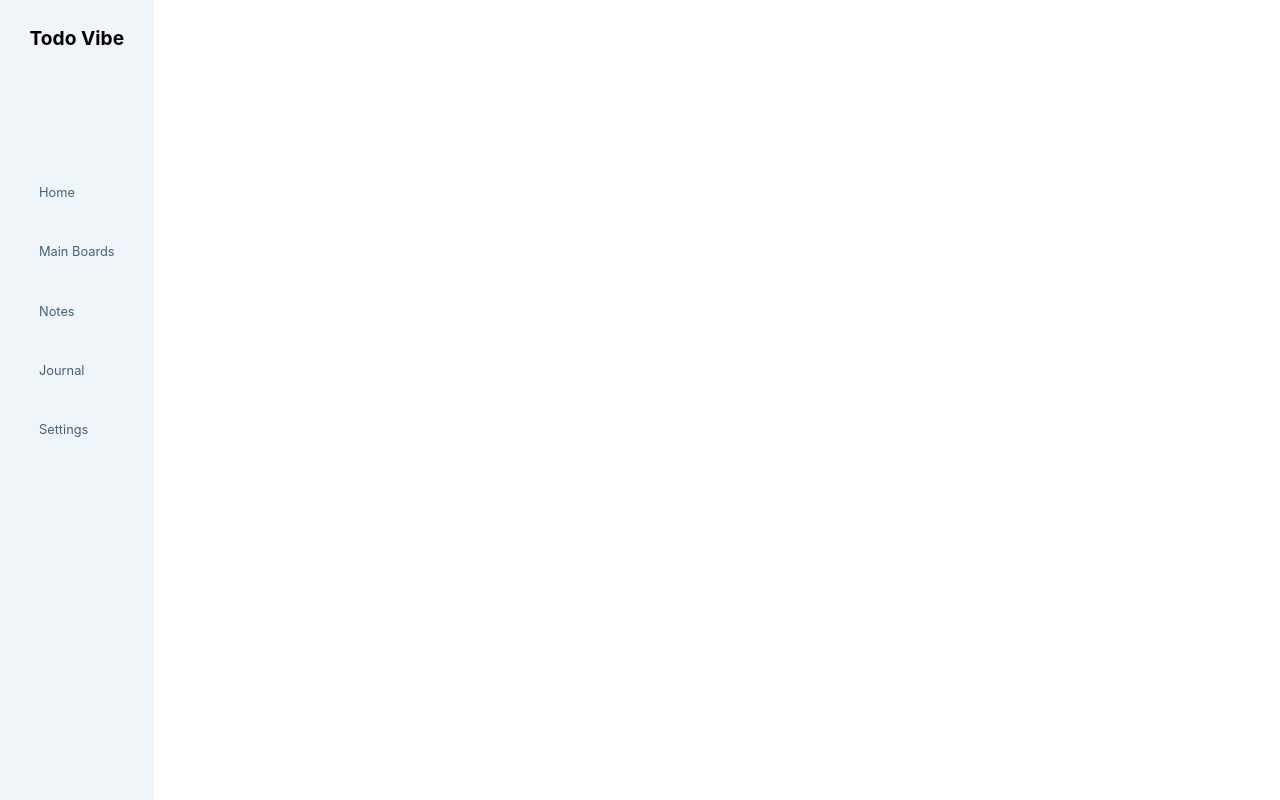
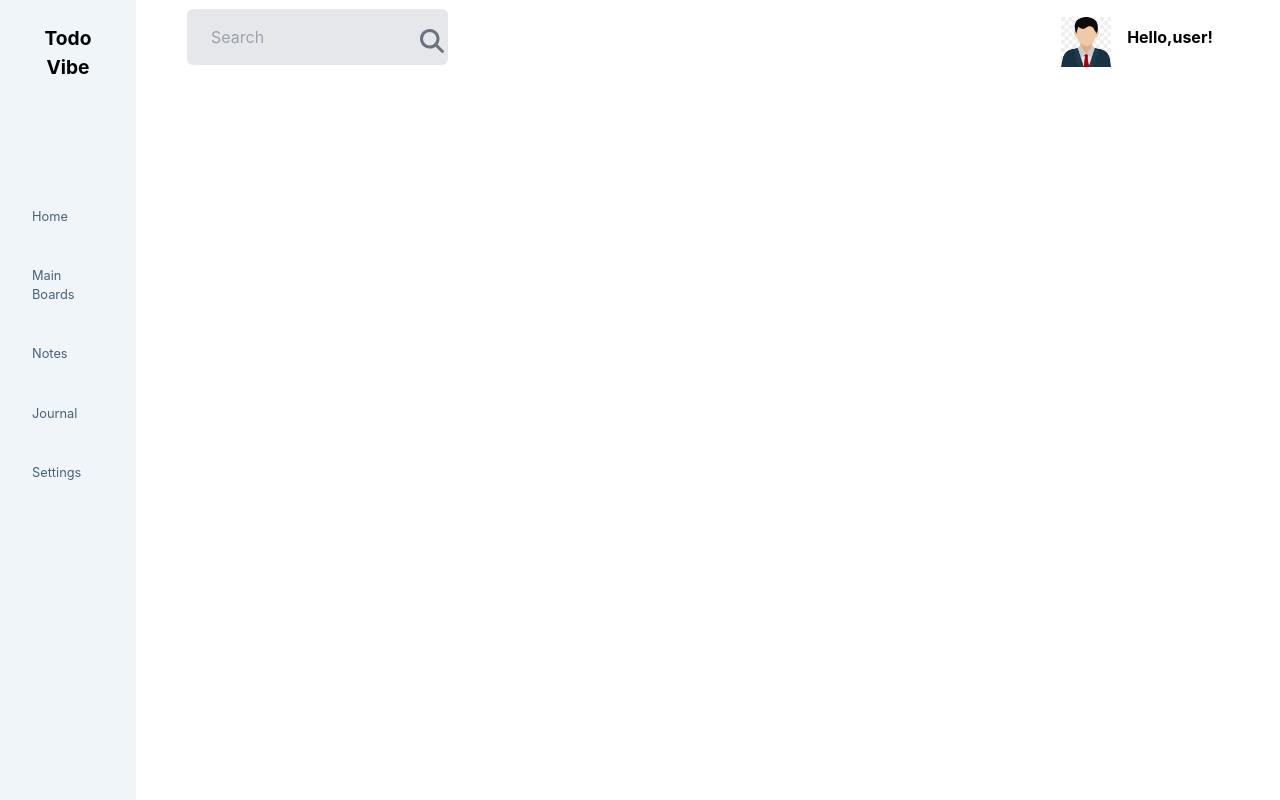
Before and after one commit to niteshgiri-7/todo_vibe, a React (Create React App) app: page /dashboard in a window 1280 px wide. Built offline with nearby package versions, Linux system fonts and the light colour scheme.

Commit message:
nav done

```diff
--- a/package.json
+++ b/package.json
@@ -4,6 +4,8 @@
   "private": true,
   "proxy": "https://todo-app-backend-1-r2v2.onrender.com",
   "dependencies": {
+    "@fortawesome/free-solid-svg-icons": "^6.6.0",
+    "@fortawesome/react-fontawesome": "^0.2.2",
     "@reduxjs/toolkit": "^2.2.7",
     "@testing-library/jest-dom": "^5.17.0",
     "@testing-library/react": "^13.4.0",
--- a/src/components/DashBoardPage.js
+++ b/src/components/DashBoardPage.js
@@ -1,9 +1,13 @@
 import React from "react";
 import Utils from "./Utils";
+import Home from "./MainBoard";
 
 const DashBoardPage = () => {
-  return <div>
+  return <div className="flex">
+    <div className="w-[12vw]">
     <Utils/>
+    </div>
+    <Home/>
     </div>;
 };
 
--- /dev/null
+++ b/src/components/MainBoard.js
@@ -0,0 +1,13 @@
+import React from "react";
+import NavBar from "./NavBar";
+
+
+const Home = () => {
+  return (
+    <div className="w-full h-screen bg-pink-00 px-[4%] py-[0.7%] ">
+     <NavBar/>
+    </div>
+  );
+};
+
+export default Home;
--- /dev/null
+++ b/src/components/NavBar.js
@@ -0,0 +1,26 @@
+import React from "react";
+import { FontAwesomeIcon } from "@fortawesome/react-fontawesome";
+import { faMagnifyingGlass } from "@fortawesome/free-solid-svg-icons";
+const NavBar = () => {
+  return (
+    <div className="flex justify-between">
+    <div className="relative w-[25%]">
+      <input
+        className="w-full bg-gray-200 pl-6 pr-10 py-4 rounded-md"
+        placeholder="Search"
+      />
+      <span className="w-auto h-auto absolute right-1 top-1/2 transform -translate-y-1/2 text-gray-500 text-2xl hover:cursor-pointer">
+        <FontAwesomeIcon icon={faMagnifyingGlass} />
+      </span>
+    </div>
+    <div className="flex py-2">
+      <img className="w-[50px] "src="/user.jpg" alt="user"></img>
+      <span className="py-2 px-4 font-bold">Hello,user!</span>
+    </div>
+
+    </div>
+
+  );
+};
+
+export default NavBar; //imported in mainboard
--- a/src/components/Utils.js
+++ b/src/components/Utils.js
@@ -1,28 +1,30 @@
-import React from 'react'
+import React from "react";
 
 const Utils = () => {
-    const lists = ["Home","Main Boards","Notes","Journal","Settings"]
+  const lists = ["Home", "Main Boards", "Notes", "Journal", "Settings"];
   return (
-<div className='w-[12vw] h-screen bg-[#f0f5f9] p-4 text-[5vw]'>
-    <h1 className='font-bold text-[30%] bg- text-black p-2 text-center'>Todo Vibe</h1>
-    <div className='bg- w-full h-[50%] mt-[30%] text-[20%] text-[#476279] p-2'>
-        <div className='bg- p-2 w-auto h-auto mt-[70px] flex flex-col items-center'>
-            <ul className='flex flex-col gap-10 '>
-              {
-                lists.map((list)=>{
-                    return(
-                        <>
-                        <li className='hover:underline cursor-pointer hover:bg-gradient-to-r from-gray-300'>{list}</li>
-                        </>
-                    )
-                })
-              }
-            </ul>
+    <div className="h-screen  p-4 text-[5vw] bg-[#f0f5f9]">
+      <h1 className="font-bold text-[30%] bg- text-black p-2 text-center">
+        Todo Vibe
+      </h1>
+      <div className="bg- w-full h-[50%] mt-[30%] text-[20%] text-[#476279] p-2">
+        <div className="bg- p-2 w-auto h-auto mt-[70px] flex flex-col items-center">
+          <ul className="flex flex-col gap-10 ">
+            {lists.map((list, index) => {
+              return (
+                <li
+                  key={index}
+                  className="hover:underline cursor-pointer hover:bg-gradient-to-r from-gray-300"
+                >
+                  {list}
+                </li>
+              );
+            })}
+          </ul>
         </div>
+      </div>
     </div>
-</div>
+  );
+};
 
-  )
-}
-
-export default Utils
+export default Utils; //imported in dashboard
```
Also changed, not shown: public/user.jpg (added).
